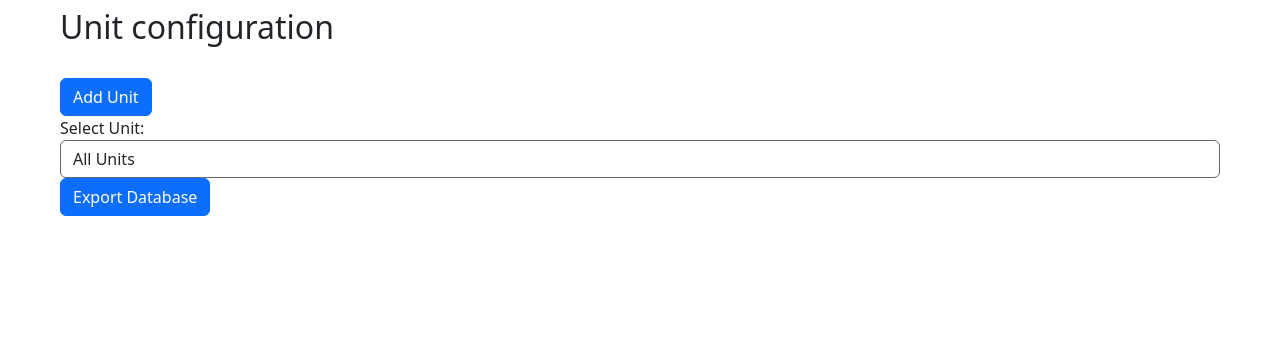
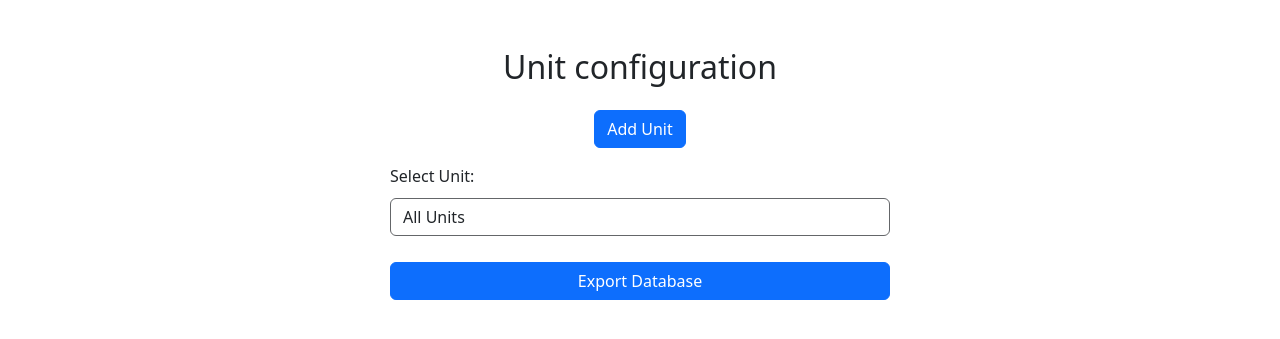
Before and after one commit to DeltaO3/UWAttend---3200_27, a Flask app: page /unitconfig in a window 1280 px wide. Shown: the part 58-397 px from the top of the page. Run offline with Flask 3, Linux system fonts and the light colour scheme; the visitor is signed in with stand-in values (Sample User, id 1); data that the repository does not hold is empty.

Commit message:
Styling changees for unit config

```diff
--- a/app/routes.py
+++ b/app/routes.py
@@ -372,6 +372,7 @@ def export_data():
 
         # Rename the filtered file to database.zip for consistent download name
         filtered_zip_path = os.path.join(project_root, filtered_zip_filename)
+        print("Renamed file to database.zip")
         if os.path.exists(filtered_zip_path):
             os.rename(filtered_zip_path, zip_path)  # Rename to database.zip
 
--- a/app/static/styles/main.css
+++ b/app/static/styles/main.css
@@ -216,3 +216,36 @@ body {
 .badge:hover {
   background-color: color-mix(in srgb, var(--secondary) 50%, white 30%);
 }
+
+/* Center content */
+.container {
+    max-width: 100%;
+    padding: 0 15px;
+}
+
+h2 {
+    color: var(--text); /* Ensure the heading color aligns with your theme */
+    margin-bottom: 20px;
+    text-align: center;
+}
+
+/* Limit the form width */
+form {
+    max-width: 500px;
+    width: 100%;
+    margin: 0 auto;
+}
+
+/* Ensure buttons and inputs have proper margin */
+form .btn,
+form .form-control {
+    width: 100%;
+    margin-top: 10px;
+}
+
+/* Responsive design */
+@media (max-width: 768px) {
+    form {
+        max-width: 90%; /* Make it slightly smaller on smaller screens */
+    }
+}
--- a/app/templates/unit.html
+++ b/app/templates/unit.html
@@ -1,15 +1,15 @@
 {% extends "base.html" %}
 {% block content %}
-<div class="container-fluid">
-    <div class="mt-2 mx-md-5 mx-2">
-        <h2>Unit configuration</h2>
-        <br>
+<div class="container d-flex justify-content-center align-items-center flex-column mt-5">
+    <h2 class="text-center mb-4">Unit configuration</h2>
 
     <!-- Add Unit Button -->
+    <div class="d-flex justify-content-center mb-3">
         <a href="{{ url_for('addunit') }}" class="btn btn-primary">Add Unit</a>
+    </div>
 
     <!-- Export Database Section -->
-        <form method="POST" action="{{ url_for('export_data') }}">
+    <form method="POST" action="{{ url_for('export_data') }}" class="w-100" style="max-width: 500px;">
         <div class="form-group">
             <label for="unitCode">Select Unit:</label>
             <select name="unitCode" id="unitCode" class="form-control">
@@ -19,8 +19,9 @@
                 {% endfor %}
             </select>
         </div>
+        <div class="d-flex justify-content-center mt-3">
             <button type="submit" class="btn btn-primary">Export Database</button>
+        </div>
     </form>
 </div>
-</div>
 {% endblock %}
```
Lines whose indentation alone changed are shown as unchanged.
